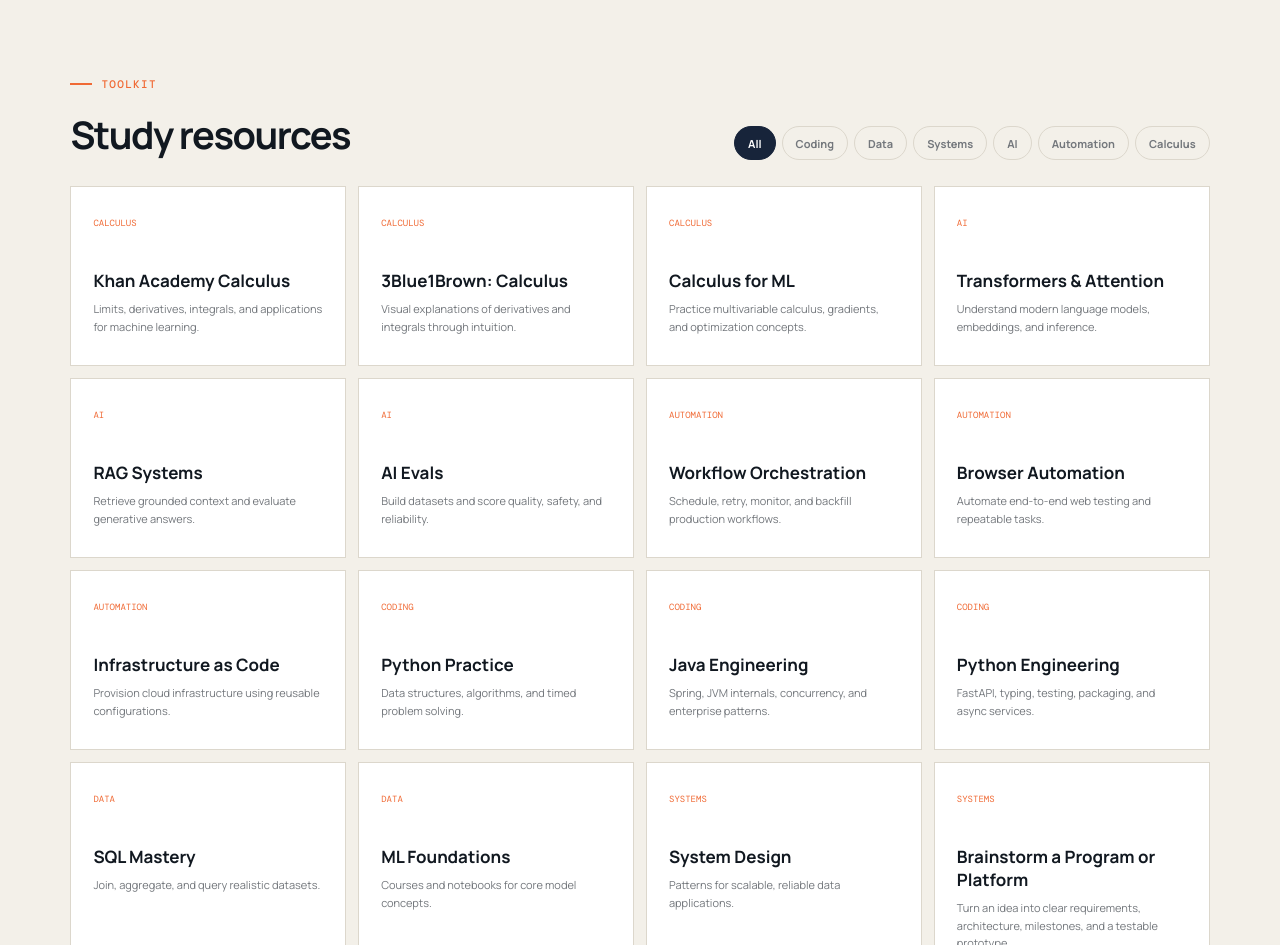
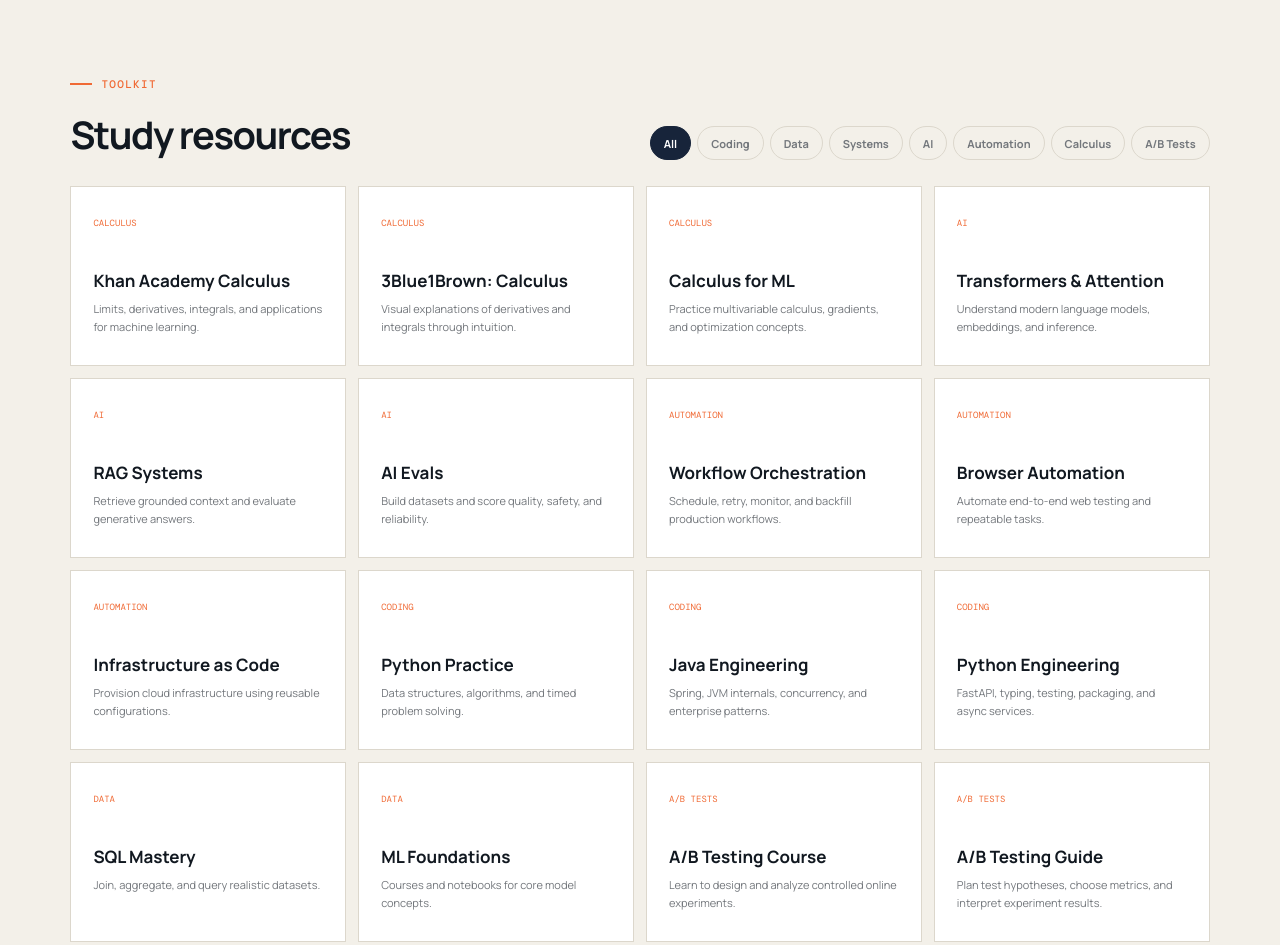
Before and after one commit to erikayi/study-guide-for-data-scientist, a plain HTML site: page index.html in a window 1280 px wide. Shown: the part 6560-7505 px from the top of the page. Drawn offline with nearby package versions, Linux system fonts and the light colour scheme.

Commit message:
add A/B testing

```diff
--- a/index.html
+++ b/index.html
@@ -571,6 +571,7 @@
             <button class="filter" type="button" data-filter="AI">AI</button>
             <button class="filter" type="button" data-filter="Automation">Automation</button>
             <button class="filter" type="button" data-filter="Calculus">Calculus</button>
+            <button class="filter" type="button" data-filter="A/B Tests">A/B Tests</button>
           </div>
         </div>
         <div id="resourceGrid" class="resource-grid"></div>
--- a/script.js
+++ b/script.js
@@ -28,6 +28,9 @@ const resources = [
   { category: "Coding", title: "Python Engineering", text: "FastAPI, typing, testing, packaging, and async services.", link: "https://fastapi.tiangolo.com/" },
   { category: "Data", title: "SQL Mastery", text: "Join, aggregate, and query realistic datasets.", link: "https://mode.com/sql-tutorial/" },
   { category: "Data", title: "ML Foundations", text: "Courses and notebooks for core model concepts.", link: "https://www.kaggle.com/learn" },
+  { category: "A/B Tests", title: "A/B Testing Course", text: "Learn to design and analyze controlled online experiments.", link: "https://www.udacity.com/course/ab-testing--ud257" },
+  { category: "A/B Tests", title: "A/B Testing Guide", text: "Plan test hypotheses, choose metrics, and interpret experiment results.", link: "https://cxl.com/blog/ab-testing-guide/" },
+  { category: "A/B Tests", title: "A/B Testing Tools", text: "Calculate sample sizes and run statistical tests for experiments.", link: "https://www.evanmiller.org/ab-testing/" },
   { category: "Systems", title: "System Design", text: "Patterns for scalable, reliable data applications.", link: "https://github.com/donnemartin/system-design-primer" },
   { category: "Systems", title: "Brainstorm a Program or Platform", text: "Turn an idea into clear requirements, architecture, milestones, and a testable prototype.", link: "https://cloud.google.com/architecture/framework" },
   { category: "Systems", title: "Distributed Systems", text: "Event buses, resilience, observability, and service boundaries.", link: "https://kafka.apache.org/documentation/" },
```
